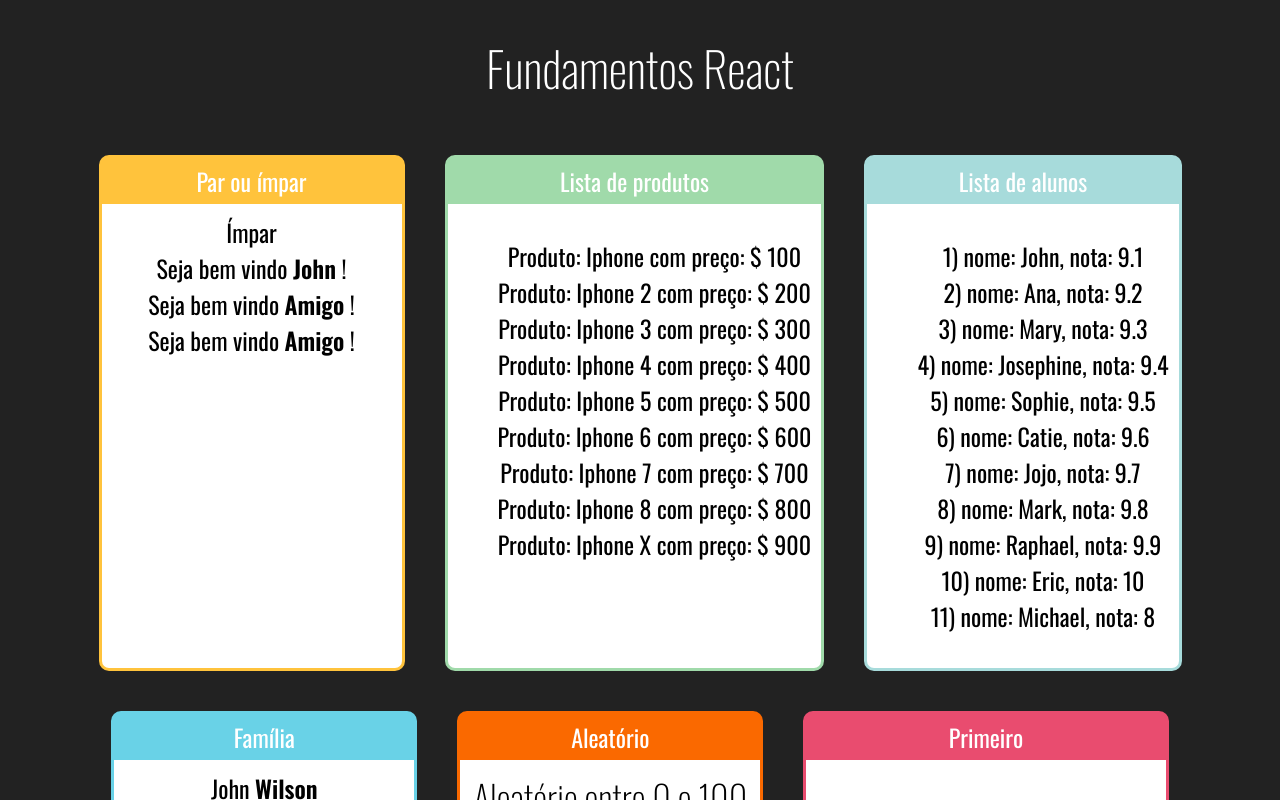
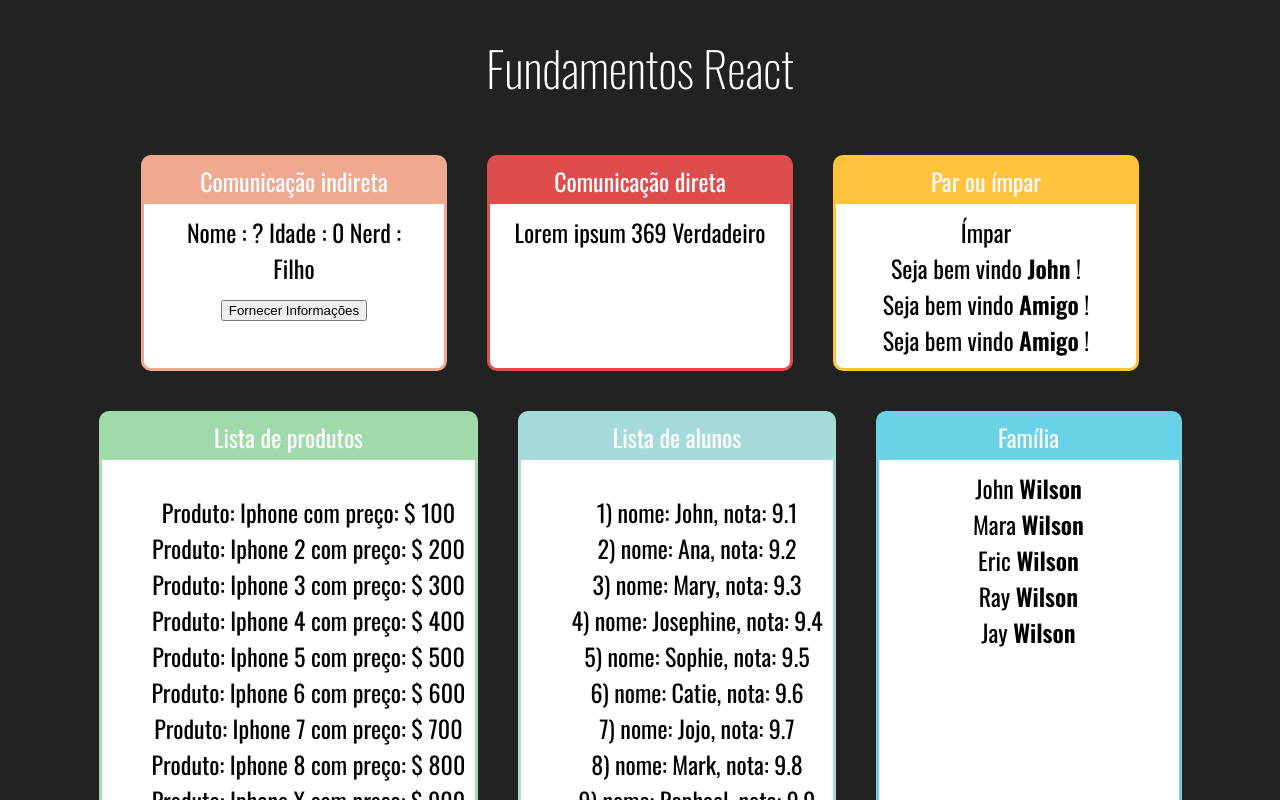
Before and after one commit to willianmatheus98/curso-react-redux, a React (Create React App) app: page / in a window 1280 px wide. Shown: the top 800 px of the page. Built offline with nearby package versions, Linux system fonts and the light colour scheme.

Commit message:
Comunicação direta e indireta

```diff
--- a/src/App.jsx
+++ b/src/App.jsx
@@ -10,6 +10,8 @@ import ListaAlunos from "./components/repeticao/ListaAlunos";
 import TabelaProdutos from "./components/repeticao/TabelaProdutos";
 import ParOuImpar from "./components/condicional/ParOuImpar";
 import UsuarioInfo from "./components/condicional/UsuarioInfo";
+import DiretaPai from "./components/comunicacao/DiretaPai";
+import IndiretaPai from "./components/comunicacao/IndiretaPai";
 
 import alunos from "./data/alunos";
 import produtos from "./data/produtos";
@@ -21,6 +23,14 @@ export default () => {
     <div id="app">
       <h1>Fundamentos React</h1>
       <div className="cards">
+      <Card title="Comunicação indireta" color="#eea990">
+          <IndiretaPai />
+        </Card>
+
+        <Card title="Comunicação direta" color="#DE4D4E">
+          <DiretaPai />
+        </Card>
+
         <Card title="Par ou ímpar" color="#FFC33C">
           <ParOuImpar numero={159} />
           <UsuarioInfo usuario={{ nome: "John" }} />
--- /dev/null
+++ b/src/components/comunicacao/DiretaFilho.jsx
@@ -0,0 +1,11 @@
+import React from "react";
+
+export default (props) => {
+  return (
+    <div>
+      <span>{props.texto} </span>
+      <span>{props.numero} </span>
+      <span>{props.bool ? "Verdadeiro" : "Falso"} </span>
+    </div>
+  );
+};
--- /dev/null
+++ b/src/components/comunicacao/DiretaPai.jsx
@@ -0,0 +1,10 @@
+import React from "react";
+import DiretaFilho from "./DiretaFilho";
+
+export default (props) => {
+  return (
+    <div>
+      <DiretaFilho texto="Lorem ipsum" numero={369} bool={true} />
+    </div>
+  );
+};
--- /dev/null
+++ b/src/components/comunicacao/IndiretaFilho.jsx
@@ -0,0 +1,19 @@
+import React from "react";
+
+export default (props) => {
+
+    function gerarIdade(min, max){
+        return parseInt(Math.random() * (max - min)) + min;
+    }
+
+  function quandoClicarHandler(e){
+      props.quandoClicar('Joao', gerarIdade(15, 35), true);
+  }
+
+  return (
+    <div>
+      <div>Filho</div>
+      <button onClick={quandoClicarHandler}>Fornecer Informações</button>
+    </div>
+  );
+};
--- /dev/null
+++ b/src/components/comunicacao/IndiretaPai.jsx
@@ -0,0 +1,24 @@
+import React, { useState } from "react";
+import IndiretaFilho from "./IndiretaFilho";
+
+export default (props) => {
+  const [nome, setNome] = useState("?");
+  const [idade, setIdade] = useState(0);
+  const [nerd, setNerd] = useState(false);
+
+  function fornecerInformacoes(nomeParam, idadeParam, nerdParam) {
+    console.log(nomeParam, idadeParam, nerdParam);
+    setNome(nomeParam);
+    setIdade(idadeParam);
+    setNerd(nerdParam);
+  }
+
+  return (
+    <div>
+      <span> Nome : {nome}</span>
+      <span> Idade : {idade}</span>
+      <span> Nerd : {nerd}</span>
+      <IndiretaFilho quandoClicar={fornecerInformacoes} />
+    </div>
+  );
+};
```
